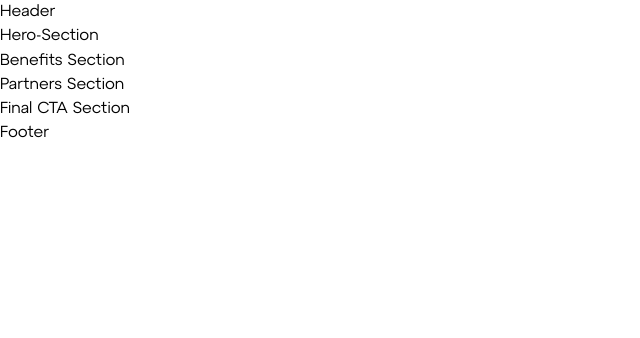
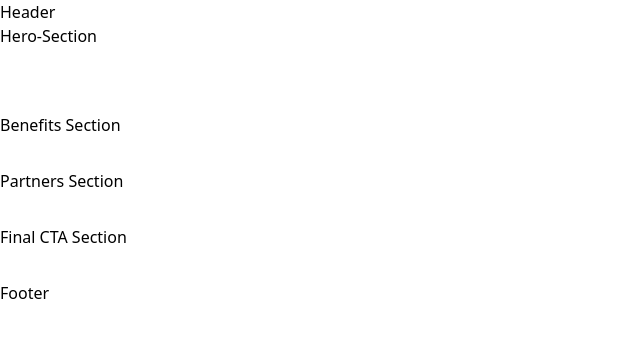
Before and after one commit to boulder-tech/Landing, a Next.js app: page / in a window 1280 px wide. Shown: the top 338 px of the page, without its empty margins (0-640 px from the left). Built offline with nearby package versions, Linux system fonts and the light colour scheme.

Commit message:
Tailwind config set-up

```diff
--- a/src/app/globals.css
+++ b/src/app/globals.css
@@ -2,15 +2,20 @@
 @tailwind components;
 @tailwind utilities;
 
-:root {
-  --foreground-rgb: 0, 0, 0;
-  --background-start-rgb: 214, 219, 220;
-  --background-end-rgb: 255, 255, 255;
-}
-
-*{
+* {
   margin: 0;
   padding: 0;
   box-sizing: border-box;
   scroll-behavior: smooth;
 }
+
+
+:root {
+  --color-foreground-heading: #fafbff;
+  --color-foreground-leading: #6e778d;
+  --color-foreground-dark: #485069;
+  --color-background: #010312;
+  --color-grey-100: rgba(250, 251, 255, 0.04);
+  --color-grey-200: rgba(250, 251, 255, 0.08);
+  --color-grey-300: rgba(250, 251, 255, 0.12);
+}
--- a/src/app/layout.tsx
+++ b/src/app/layout.tsx
@@ -27,8 +27,8 @@
 });
 
 export const metadata: Metadata = {
-  title: "Create Next App",
-  description: "Generated by create next app",
+  title: "Boulder Tech",
+  description: "The gateway token",
 };
 
 export default function RootLayout({
@@ -46,7 +46,7 @@
         )}
       >
         <Header />
-        <main className="flex flex-col">
+        <main className="flex flex-col gap-8 bg-background">
           {children}
           <Footer />
         </main>
--- a/tailwind.config.ts
+++ b/tailwind.config.ts
@@ -1,24 +1,36 @@
-import type { Config } from 'tailwindcss'
+import type { Config } from "tailwindcss";
 
 const config: Config = {
   content: [
-    './src/pages/**/*.{js,ts,jsx,tsx,mdx}',
-    './src/components/**/*.{js,ts,jsx,tsx,mdx}',
-    './src/app/**/*.{js,ts,jsx,tsx,mdx}',
+    "./src/pages/**/*.{js,ts,jsx,tsx,mdx}",
+    "./src/components/**/*.{js,ts,jsx,tsx,mdx}",
+    "./src/app/**/*.{js,ts,jsx,tsx,mdx}",
   ],
   theme: {
     extend: {
-      fontFamily: {
-        "atyp-display": ['var(--font-atyp-display)'],
-        "atyp-text": ['var(--font-atyp-text)'],
-      },
-      backgroundImage: {
-        'gradient-radial': 'radial-gradient(var(--tw-gradient-stops))',
-        'gradient-conic':
-          'conic-gradient(from 180deg at 50% 50%, var(--tw-gradient-stops))',
+      extend: {
+        fontFamily: {
+          "atyp-display": ["var(--font-atyp-display)"],
+          "atyp-text": ["var(--font-atyp-text)"],
+        },
+        colors: {
+          foreground: {
+            heading: "var(--color-foreground-heading)",
+            leading: "var(--color-foreground-leading)",
+            dark: "var(--color-foreground-dark)",
+          },
+          background: {
+            DEFAULT: "var(--color-background)",
+          },
+          grey:{
+            "100": "var(--color-grey-100)",
+            "200": "var(--color-grey-200)",
+            "300": "var(--color-grey-300)",
+          }
+        },
       },
     },
   },
   plugins: [],
-}
-export default config
+};
+export default config;
```
